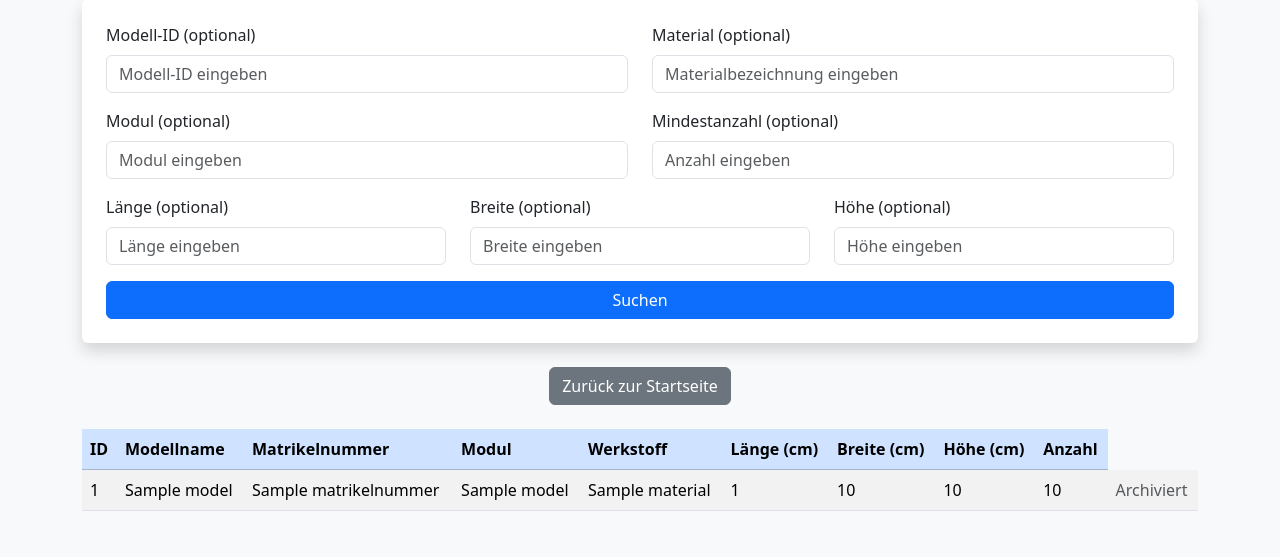
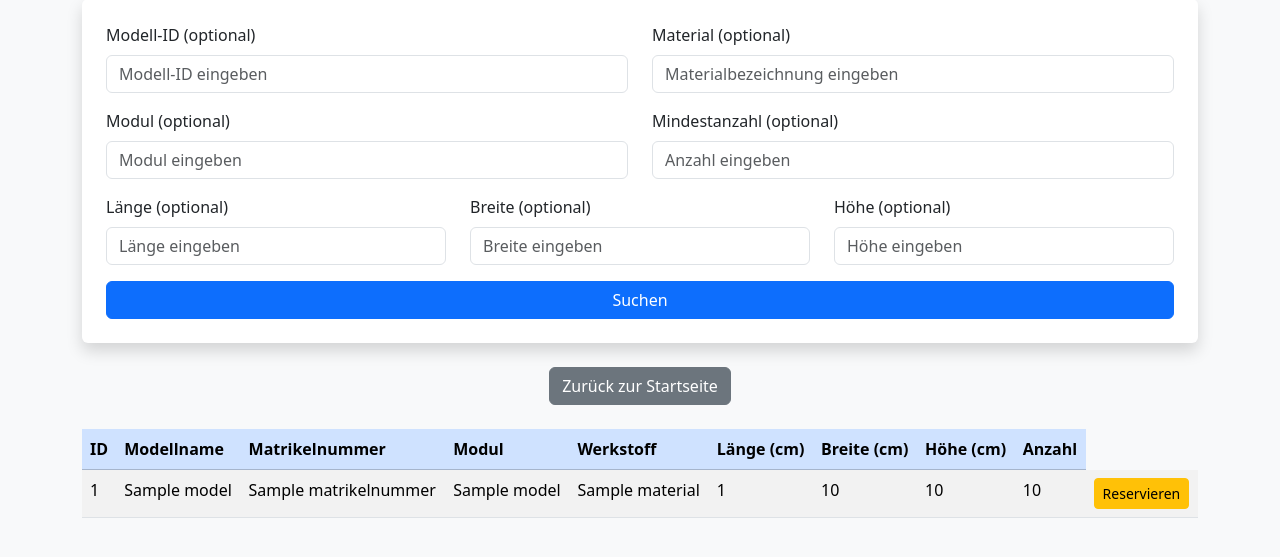
Before and after one commit to katringrs/recycling-app, a Python web app: template templates/search.html in a window 1280 px wide. Shown: the part 121-678 px from the top of the page. Run offline with Jinja, Linux system fonts and the light colour scheme; the template is opened without the code that fills it: most values are stand-ins (such as "Sample title", 1, 10 or a date in 2020).

Commit message:
Reservieren button

```diff
--- a/templates/search.html
+++ b/templates/search.html
@@ -85,12 +85,12 @@
                             <td>{{ material.height }}</td>
                             <td>{{ material.quantity }}</td>
                             <td>
-                            {% if material.reserved and not material.archived_at %}
-                                <form method="POST" action="{{ url_for('archive_material', material_id=material.id) }}">
-                                    <button type="submit" class="btn btn-success btn-sm">Als abgeholt markieren</button>
+                                {% if not material.reserved %}
+                                    <form method="POST" action="{{ url_for('reserve_material', material_id=material.id) }}">
+                                        <button type="submit" class="btn btn-warning btn-sm">Reservieren</button>
                                     </form>
-                            {% elif material.archived_at %}
-                                <span class="text-muted">Archiviert</span>
+                                {% else %}
+                                    <span class="text-muted">Reserviert</span>
                                 {% endif %}
                             </td>
                         </tr>
```
Lines whose indentation alone changed are shown as unchanged.
